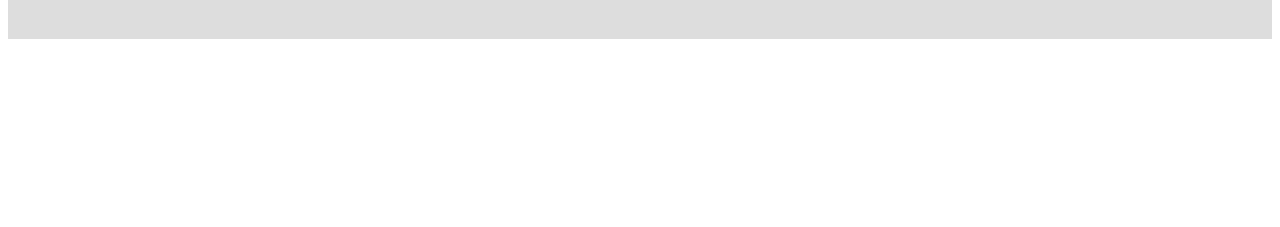
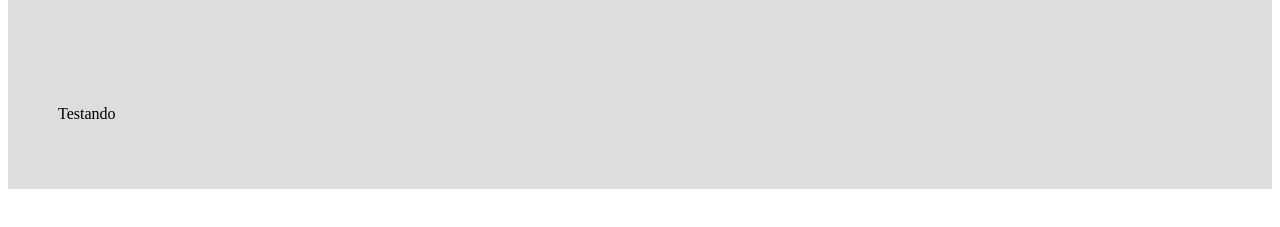
Before and after one commit to danilo-borges-dev/SASS_CSS_CURSO, a plain HTML site: page 02_sass/index.html in a window 1280 px wide. Shown: the part 89-316 px from the top of the page. Drawn offline with nearby package versions, Linux system fonts and the light colour scheme; files that its build step writes are made by us from their sources.

Commit message:
Adicionado um segundo projeto

```diff
--- a/02_sass/index.html
+++ b/02_sass/index.html
@@ -11,5 +11,8 @@
     <div class="container">
         <h1>Projeto SASS</h1>
     </div>
+    <div class="container-bottom">
+        <p>Testando</p>
+    </div>
 </body>
 </html>
--- a/02_sass/sass/styles.sass
+++ b/02_sass/sass/styles.sass
@@ -11,3 +11,7 @@ $title-color: #f1f1f1
         color: $title-color
         padding: 15px
         text-align: center
+
+.container-bottom
+    background-color: #ddd
+    padding: 50px
```
Also changed, not shown: 02_sass/css/styles.css (added), 1 other file.
